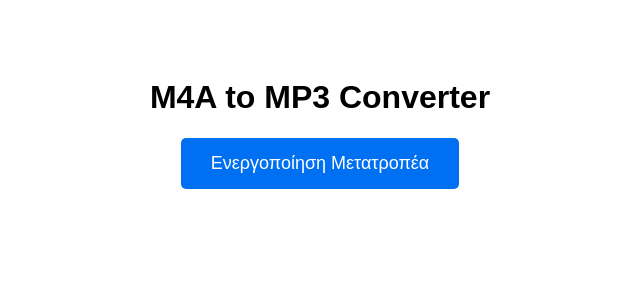
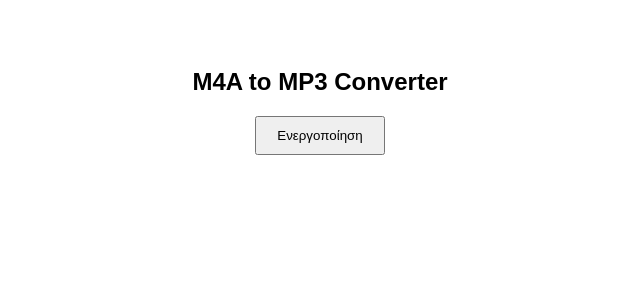
Before and after one commit to grxmis/m4a-to-mp3-converter, a Next.js app: page / in a window 1280 px wide. Shown: the top 300 px of the page, without its empty margins (320-960 px from the left). Built offline with nearby package versions, Linux system fonts and the light colour scheme.

Commit message:
Add files via upload

```diff
--- a/pages/index.js
+++ b/pages/index.js
@@ -1,96 +1,84 @@
 import { useState, useRef } from 'react';
 
 export default function AudioConverter() {
-  const [status, setStatus] = useState('idle'); // idle, loading, ready, error
+  const [loaded, setLoaded] = useState(false);
+  const [loading, setLoading] = useState(false);
   const [processing, setProcessing] = useState(false);
   const [outputUrl, setOutputUrl] = useState(null);
   const ffmpegRef = useRef(null);
 
   const load = async () => {
-    setStatus('loading');
+    setLoading(true);
     try {
-      const { createFFmpeg } = await import('@ffmpeg/ffmpeg');
+      const { FFmpeg } = await import('@ffmpeg/ffmpeg');
+      const { toBlobURL } = await import('@ffmpeg/util');
+      const ffmpeg = new FFmpeg();
 
-      // Ορίζουμε ρητά από πού θα κατέβει ο "κινητήρας"
-      const ffmpeg = createFFmpeg({
-        log: true,
-        corePath: 'https://unpkg.com/@ffmpeg/core@0.11.0/dist/ffmpeg-core.js',
+      const baseURL = 'https://unpkg.com/@ffmpeg/core-dist@0.12.6/dist/umd';
+
+      await ffmpeg.load({
+        coreURL: await toBlobURL(`${baseURL}/ffmpeg-core.js`, 'text/javascript'),
+        wasmURL: await toBlobURL(`${baseURL}/ffmpeg-core.wasm`, 'application/wasm'),
+        // Αυτό βοηθάει αν ο browser έχει θέμα μνήμης
+        classWorkerURL: await toBlobURL(`${baseURL}/ffmpeg-worker.js`, 'text/javascript'),
       });
 
-      await ffmpeg.load();
       ffmpegRef.current = ffmpeg;
-      setStatus('ready');
+      setLoaded(true);
     } catch (err) {
-      console.error("FFmpeg Load Error:", err);
-      setStatus('error');
+      console.error(err);
+      alert("Αποτυχία μνήμης. Κλείστε άλλες καρτέλες στον browser και δοκιμάστε ξανά.");
+    } finally {
+      setLoading(false);
     }
   };
 
   const convertToMp3 = async (file) => {
-    if (status !== 'ready') return;
+    if (!loaded) return;
     setProcessing(true);
-    setOutputUrl(null);
-
     const ffmpeg = ffmpegRef.current;
     const { fetchFile } = await import('@ffmpeg/util');
 
     try {
-      ffmpeg.FS('writeFile', 'input.m4a', await fetchFile(file));
+      await ffmpeg.writeFile('input.m4a', await fetchFile(file));
 
-      // Εντολή μετατροπής
-      await ffmpeg.run('-i', 'input.m4a', '-acodec', 'libmp3lame', '-b:a', '192k', 'output.mp3');
+      // Χρησιμοποιούμε πολύ απλές ρυθμίσεις για να μην κρασάρει
+      await ffmpeg.exec(['-i', 'input.m4a', '-vn', '-ab', '128k', 'output.mp3']);
 
-      const data = ffmpeg.FS('readFile', 'output.mp3');
+      const data = await ffmpeg.readFile('output.mp3');
       const url = URL.createObjectURL(new Blob([data.buffer], { type: 'audio/mp3' }));
+      setOutputUrl(url);
 
-      setOutputUrl(url);
+      // Καθαρισμός μνήμης
+      await ffmpeg.deleteFile('input.m4a');
+      await ffmpeg.deleteFile('output.mp3');
     } catch (err) {
-      console.error("Conversion Error:", err);
-      alert("Σφάλμα κατά τη μετατροπή.");
+      console.error(err);
+      alert("Η μετατροπή απέτυχε λόγω έλλειψης μνήμης.");
     } finally {
       setProcessing(false);
     }
   };
 
   return (
-    <div style={{ textAlign: 'center', padding: '50px', fontFamily: 'sans-serif' }}>
-      <h1>M4A to MP3 Converter</h1>
-
-      {status === 'idle' && (
-        <button onClick={load} style={{ padding: '15px 30px', fontSize: '18px', cursor: 'pointer', background: '#0070f3', color: '#fff', border: 'none', borderRadius: '5px' }}>
-          Ενεργοποίηση Μετατροπέα
+    <div style={{ textAlign: 'center', padding: '40px', fontFamily: 'sans-serif' }}>
+      <h2>M4A to MP3 Converter</h2>
+      {!loaded ? (
+        <button onClick={load} disabled={loading} style={{ padding: '10px 20px' }}>
+          {loading ? 'Φόρτωση...' : 'Ενεργοποίηση'}
         </button>
-      )}
-
-      {status === 'loading' && <p>🔄 Φόρτωση κινητήρα FFmpeg... (παρακαλώ περιμένετε)</p>}
-
-      {status === 'error' && (
-        <p style={{ color: 'red' }}>❌ Αποτυχία φόρτωσης. Δοκιμάστε να ανανεώσετε τη σελίδα ή ελέγξτε τη σύνδεσή σας.</p>
-      )}
-
-      {status === 'ready' && (
-        <div style={{ marginTop: '20px' }}>
-          <p style={{ color: 'green' }}>✅ Ο μετατροπέας είναι έτοιμος!</p>
-          <input
-            type="file"
-            accept=".m4a"
-            onChange={(e) => e.target.files[0] && convertToMp3(e.target.files[0])}
-            disabled={processing}
-            style={{ margin: '20px 0' }}
-          />
-          {processing && <p>⏳ Μετατροπή σε εξέλιξη... Μην κλείσετε το παράθυρο.</p>}
+      ) : (
+        <div>
+          <input type="file" accept=".m4a" onChange={(e) => e.target.files[0] && convertToMp3(e.target.files[0])} />
+          {processing && <p>Μετατροπή... παρακαλώ περιμένετε.</p>}
         </div>
       )}
-
       {outputUrl && (
-        <div style={{ marginTop: '40px', padding: '20px', background: '#f0f0f0', borderRadius: '10px' }}>
-          <h3>🎉 Έτοιμο!</h3>
-          <audio src={outputUrl} controls style={{ marginBottom: '15px' }} />
-          <br />
-          <a href={outputUrl} download="music.mp3">
-            <button style={{ padding: '10px 25px', background: '#28a745', color: 'white', border: 'none', cursor: 'pointer', borderRadius: '5px' }}>
-              Λήψη MP3
-            </button>
+        <div style={{ marginTop: '20px' }}>
+          <audio src={outputUrl} controls />
+          <br/><br/>
+          <a href={outputUrl} download="audio.mp3" style={{ background: 'green', color: 'white', padding: '10px', borderRadius: '5px', textDecoration: 'none' }}>
+            Download MP3
           </a>
         </div>
       )}
```
